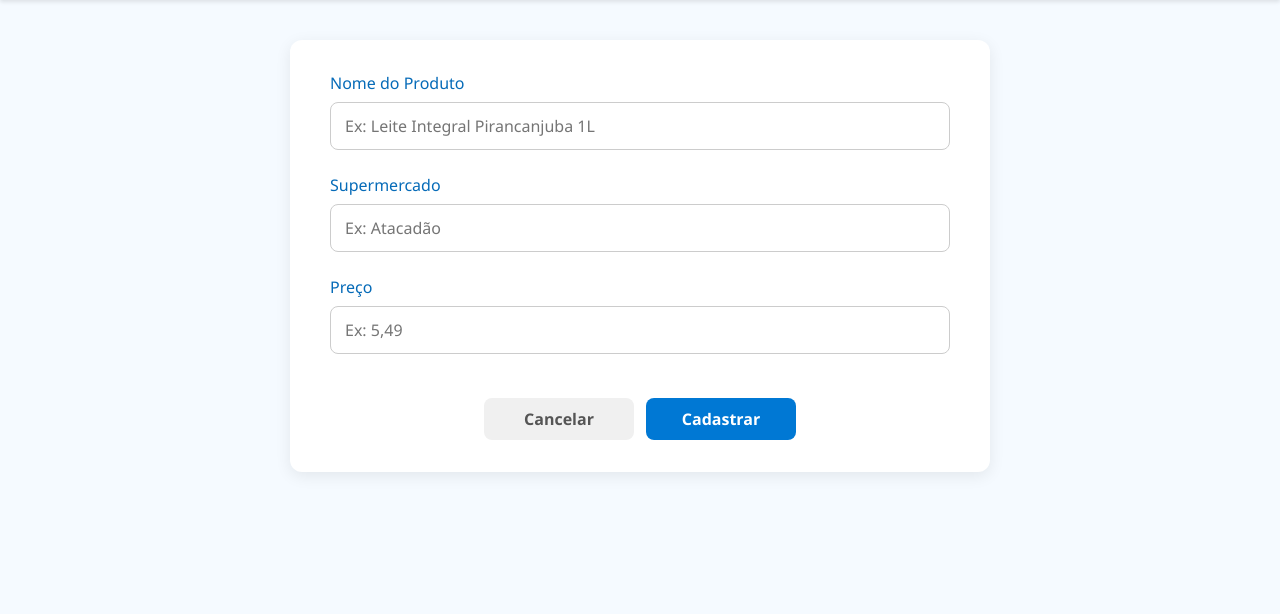
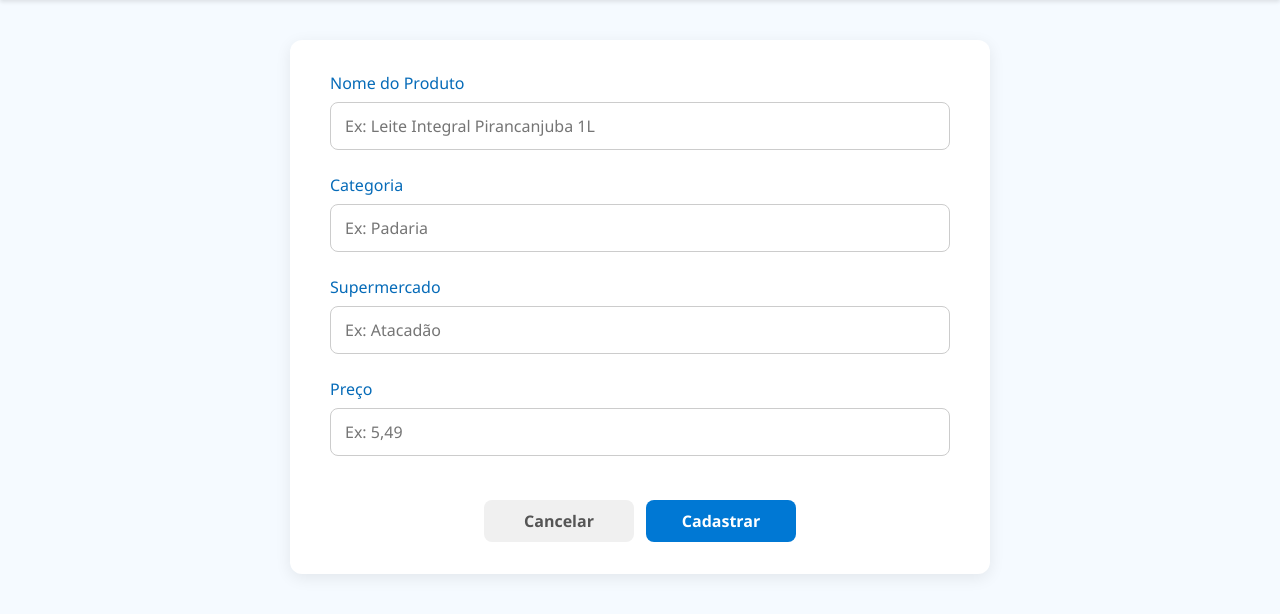
Before and after one commit to GiovanniDaldegan/Projeto-TP2, a Flask app: page /cadastro in a window 1280 px wide. Shown: the part 70-684 px from the top of the page. Run offline with Flask 3, Linux system fonts and the light colour scheme; parts of the project's set-up code (start-up, migrations or seed data) failed here and were passed over; some libraries are stand-ins or nearby versions.

Commit message:
Correção: Tela de cadastro de produto

```diff
--- a/aplicação/templates/create_product.html
+++ b/aplicação/templates/create_product.html
@@ -28,6 +28,11 @@
                 </div>
 
                 <div class="form-group">
+                    <label for="price">Categoria</label>
+                    <input type="text" id="category" name="category" placeholder="Ex: Padaria" required>
+                </div>
+
+                <div class="form-group">
                     <label for="supermarket">Supermercado</label>
                     <input type="text" id="supermarket" name="supermarket" placeholder="Ex: Atacadão" required>
                 </div>
```
